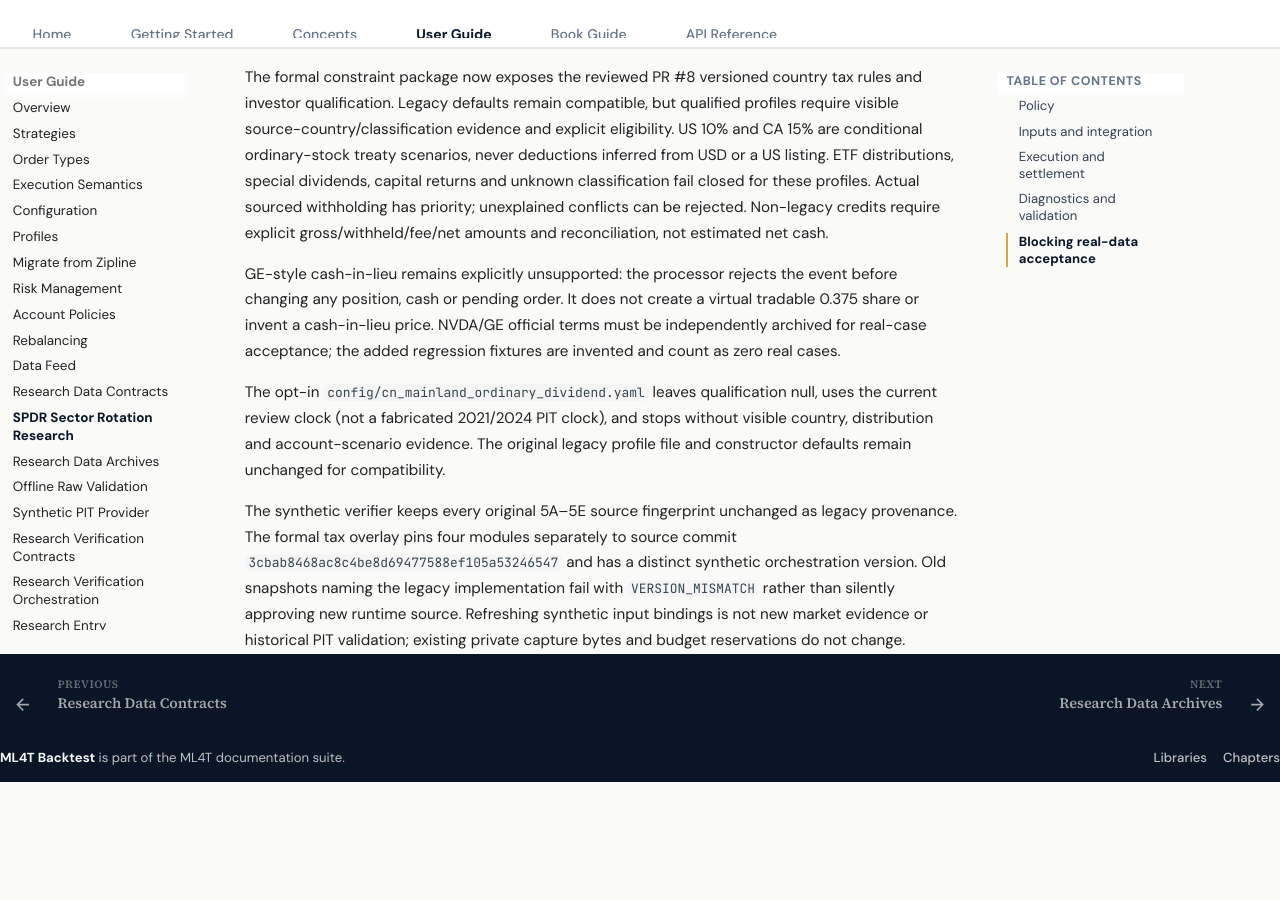
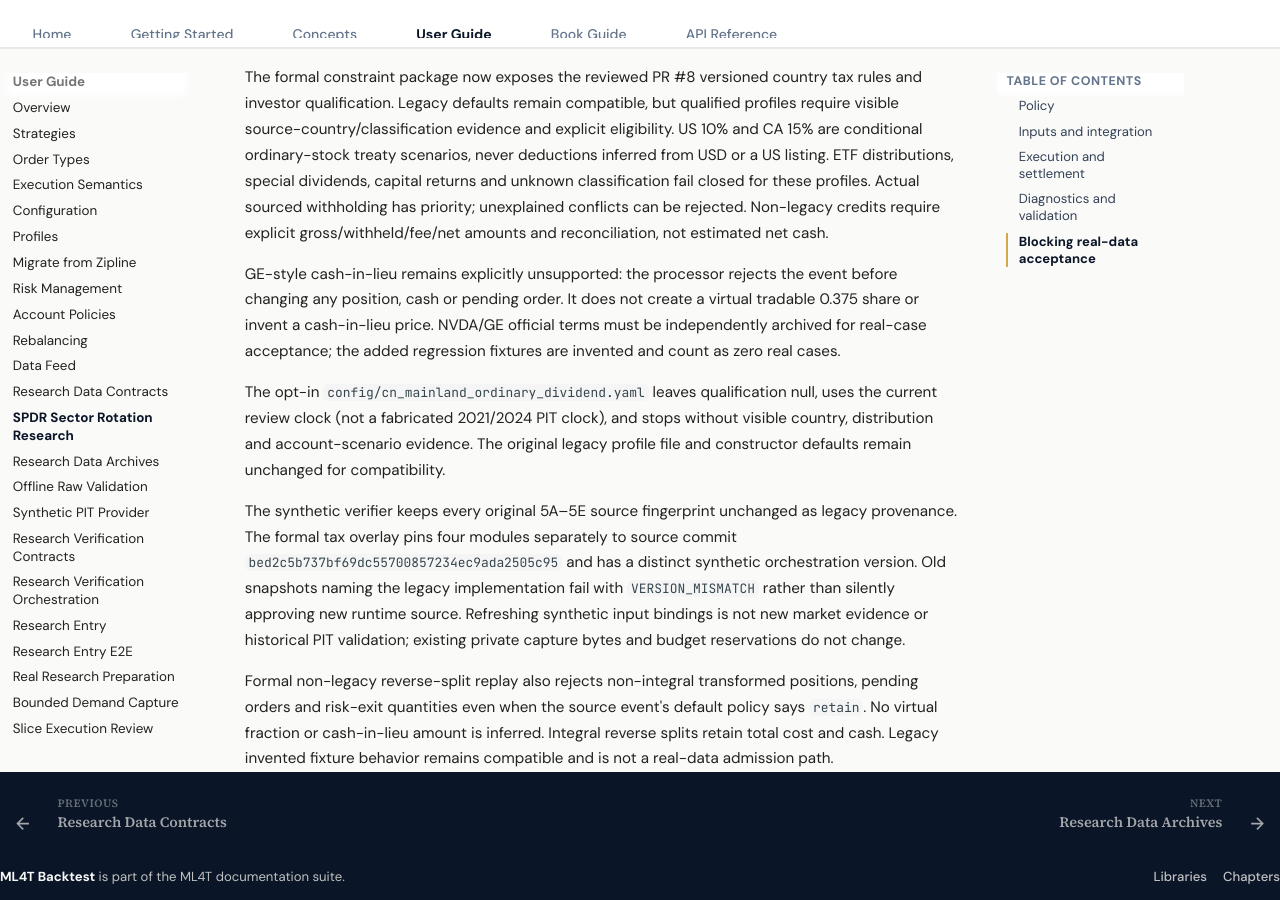
Before and after one commit to dczhhh/quant-strategies-code, an MkDocs documentation site: the page built from docs/research-sector-rotation.md, in a window 1280 px wide and 900 px high, scrolled down 4085 px. Built offline with MkDocs 1.6.1 and Material for MkDocs 9.7.7, drawn with Linux system fonts in a browser that asks for light colours; comment, search, counter and statistics services are not loaded; before the commit the page ends 4867 px from its top, so only the background shows below that.

Commit message:
Pin fail-closed formal reverse-split tax overlay without rewriting legacy evidence

```diff
--- a/docs/research-sector-rotation.md
+++ b/docs/research-sector-rotation.md
@@ -193,8 +193,14 @@ legacy profile file and constructor defaults remain unchanged for compatibility.
 
 The synthetic verifier keeps every original 5A–5E source fingerprint unchanged
 as legacy provenance. The formal tax overlay pins four modules separately to
-source commit `3cbab8468ac8c4be8d69477588ef105a53246547` and has a distinct synthetic
+source commit `bed2c5b737bf69dc55700857234ec9ada2505c95` and has a distinct synthetic
 orchestration version. Old snapshots naming the legacy implementation fail with
 `VERSION_MISMATCH` rather than silently approving new runtime source. Refreshing
 synthetic input bindings is not new market evidence or historical PIT validation;
 existing private capture bytes and budget reservations do not change.
+
+Formal non-legacy reverse-split replay also rejects non-integral transformed
+positions, pending orders and risk-exit quantities even when the source event's
+default policy says `retain`. No virtual fraction or cash-in-lieu amount is
+inferred. Integral reverse splits retain total cost and cash. Legacy invented
+fixture behavior remains compatible and is not a real-data admission path.
```
Also changed, not shown: 1 other file.
